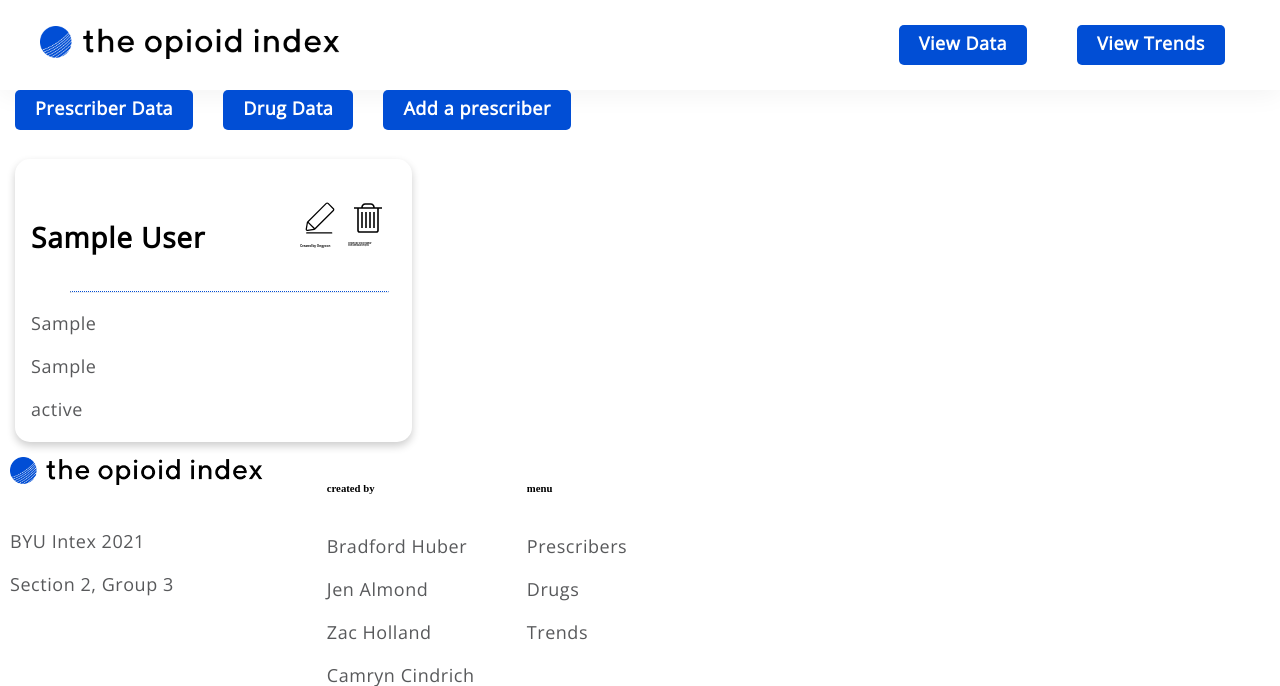
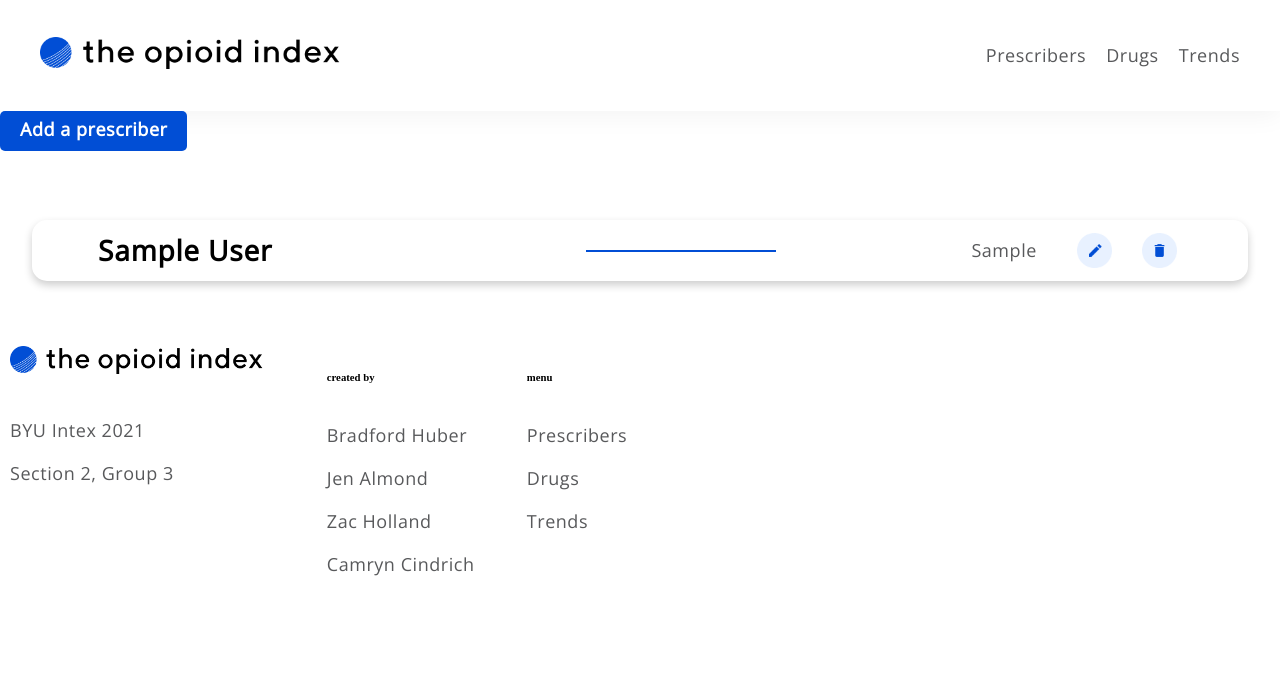
Before and after one commit to zacharyholland/OpioidPortal, a Django app: page /update/ in a window 1280 px wide. Shown: the top 686 px of the page. Run offline with Django 3.2, Linux system fonts and the light colour scheme; tables that the repository leaves empty hold one stand-in row (values such as "Sample post").

Commit message:
newcommit

```diff
--- a/OpioidData/urls.py
+++ b/OpioidData/urls.py
@@ -2,7 +2,7 @@ from django.urls import path
 from .views import searchDrugsPageView, addPageView, deletePageView, updatePageView, editPageView, trendsPageView, allPrescriberPageView, allDrugsPageView, singlePrescriberPageView, singleDrugPageView, indexPageView
 
 urlpatterns = [
-    path("drugsearch/<str:name>", searchDrugsPageView, name="drugsearch"),
+    path("drugsearch/<str:search>", searchDrugsPageView, name="drugsearch"),
     path("add/", addPageView, name="add"),
     path("delete/<int:npi>/", deletePageView, name='delete'),
     path("update/", updatePageView, name="update"),
--- a/OpioidData/views.py
+++ b/OpioidData/views.py
@@ -81,10 +81,10 @@ def addPageView(request) :
     else :
         return render(request, "OpioidData/add.html")
 
-def searchDrugsPageView(request, name) :
+def searchDrugsPageView(request, search) :
 
     context = {
-        "drug" : Drug.objects.filter(drugname__icontains=name)
+        "drug" : Drug.objects.filter(drugname__icontains=search)
     }
 
     return render(request, "OpioidData/drugsearch.html", context)
--- a/templates/OpioidData/prescribers.html
+++ b/templates/OpioidData/prescribers.html
@@ -6,60 +6,74 @@
       .card {
         box-shadow: 0 4px 8px 0 rgba(0,0,0,0.2);
         transition: 0.3s;
-            width: 31%;
+        width: 95%;
         border-radius: 15px;
-            float:left;
         margin: 15px;
+        display: flex;
+        justify-content: center;
       }
-
       .card:hover {
         box-shadow: 0 8px 16px 0 rgba(0,0,0,0.2);
         background: linear-gradient(96.57deg, #E8F1FF 26.99%, #F3F8FF 79.73%);
         color: #014ED5;
       }
+      .container3 {
+        padding-left: 15px;
+        padding-right: 15px;
+        display: flex;
+        align-items: center;
+        justify-content: center;
 
-          .container {
-            padding: 2px 16px;
       }
-
       h4 {
           font-family: open sans;
       }
-
       hr {
         border-top: 1px dotted #014ED5;
         width: 80%;
       }
-
       h3 {
         text-align: center;
         font-family: open sans;
       }
-
       form {
         text-align: center;
       }
-
-          button {
-            float: left;
-            margin-left: 15px;
-            margin-right: 15px;
-          }
     </style>
 </head>
-<button type="button" class="button"><a href="{% url 'prescribers' %}">Prescriber Data</a></button>
-<button type="button" class="button"><a href="{% url 'drugs' %}">Drug Data</a></button>
 <button type="button" class="button"><a href="{% url 'add' %}">Add a prescriber</a></button><br><br><br>
 {% for Prescriber in prescriber %}
-<div class="card"><a href="{% url 'prescriber' %}">
-    <div class="container">
-      <h4><b>{{Prescriber.full_name}}</b>&emsp;&emsp;&emsp;
-        <a href="{% url 'edit' npi=Prescriber.npi %}"><img src="{% static 'img/noun_Pencil edit_3319515.svg' %}" height=50px></a>
-        <a href="{% url 'delete' npi=Prescriber.npi %}"><img src="{% static 'img/noun_Delete_896265.svg' %}" height=50px></a></h4><hr>
-      <p>{{Prescriber.npi}}</p>
-      <p>{{Prescriber.Gender}}</p>
-      <p>{{Prescriber.State}}</p>
+<div style = "display: flex; justify-content: center;">
+  <div class="card">
+      <div style = "width: 100%; display:flex; justify-content: center;">
+          <div class="container3" style = "width:100%">
+              <div style = "width: 40% ">
+                  <h4 style = "margin:10px;"><a href="{% url 'prescriber' %}">{{Prescriber.full_name}}</a></h4>
               </div>
-</a></div>
+              <div style = "width: 20%">
+                  <hr style="height:2px;border-width:0;color:#014ED5;background-color:#014ED5">
+              </div>
+              <div style = "width: 20%; text-align: right;">
+                  <p>
+                    {{Prescriber.npi}}
+                  </p>
+              </div>
+
+              <a style="width=10%;" href="{% url 'edit' Prescriber.npi %}">
+                <div style = "padding-left: 40px; padding-right: 15px; text-align: right;">
+                    <img src="{% static 'img/edit button.png' %}" style = "height: 35px;">
+                </div>
+              </a>
+
+              <a style="width=10%;" href="{% url 'delete' Prescriber.npi %}">
+                <div style = "padding-left: 15px; padding-right: 15px; text-align: right;">
+                    <img src="{% static 'img/delete button.png' %}" style = "height: 35px;">
+                </div>
+              </a>
+
+          </div>
+        </div>
+  </div>
+</div>
 {% endfor %}
 {% endblock %}
--- a/templates/base.html
+++ b/templates/base.html
@@ -21,10 +21,13 @@
 
         <div class= "column2">
             <div class = "inner-column">
-                <button type="button" class="button"><a href="{% url 'prescribers' %}"> View Data </a></button>
+                <p><a href="{% url 'prescribers' %}"> Prescribers </a></p>
             </div>
             <div class = "inner-column">
-                <button type="button" class="button"><a href="{% url 'trends' %}"> View Trends </a></button>
+                <p><a href="{% url 'drugs' %}"> Drugs </a></p>
+            </div>
+            <div class = "inner-column">
+                <p><a href="{% url 'trends' %}"> Trends </a></p>
             </div>
 
         </div>
```
Also changed, not shown: static/css/styles.css (+10 -0 lines), templates/OpioidData/drugs.html (+137 -21 lines), templates/OpioidData/drugsearch.html (+30 -16 lines), OpioidPortal/static/img/arrow.png (added), OpioidPortal/static/img/delete button.png (added), OpioidPortal/static/img/edit button.png (added), OpioidPortal/static/img/noun_Delete_896265.svg (deleted), OpioidPortal/static/img/noun_Pencil edit_3319515.svg (deleted), static/img/arrow.png (added). Lines whose indentation alone changed are shown as unchanged.
